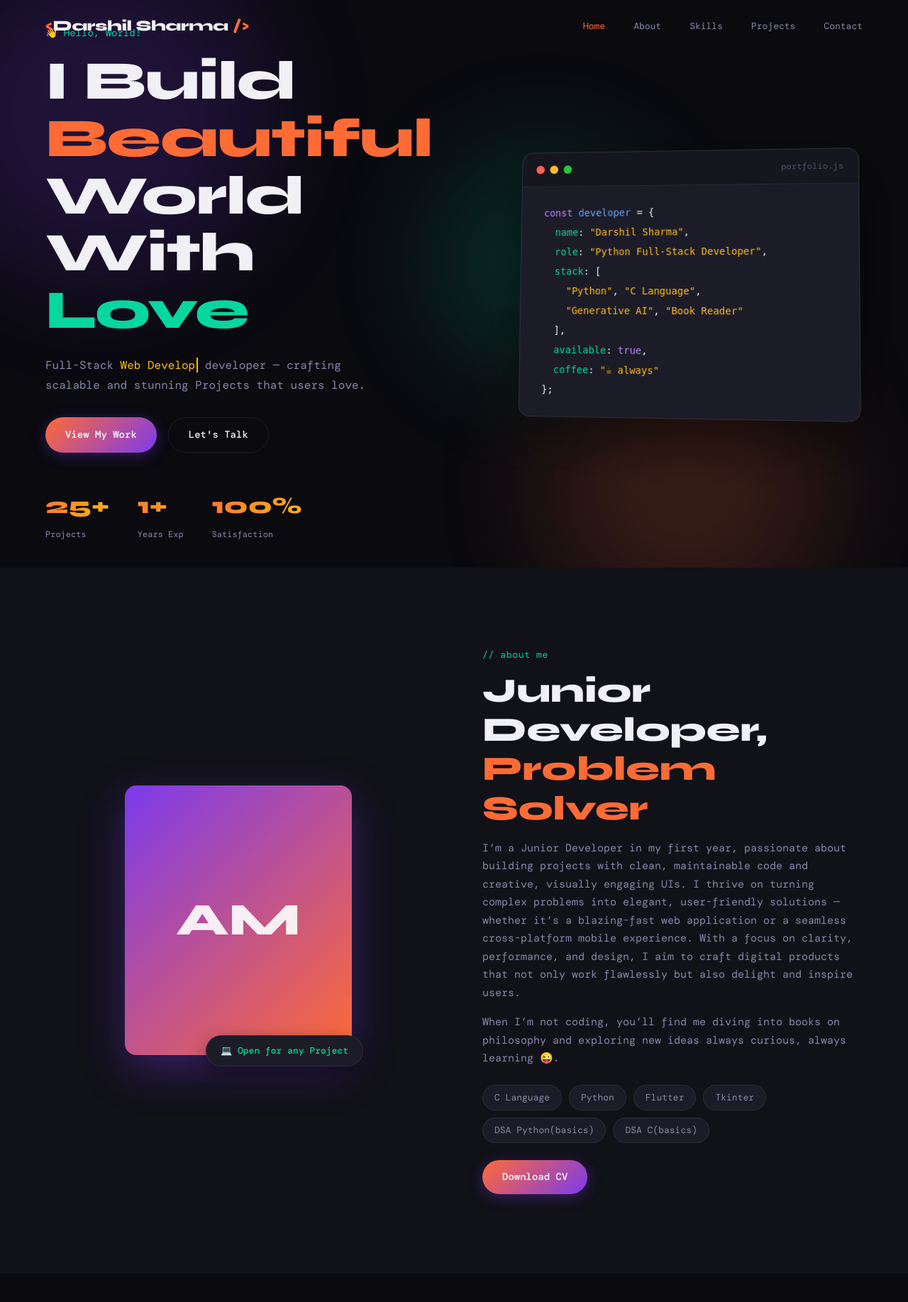
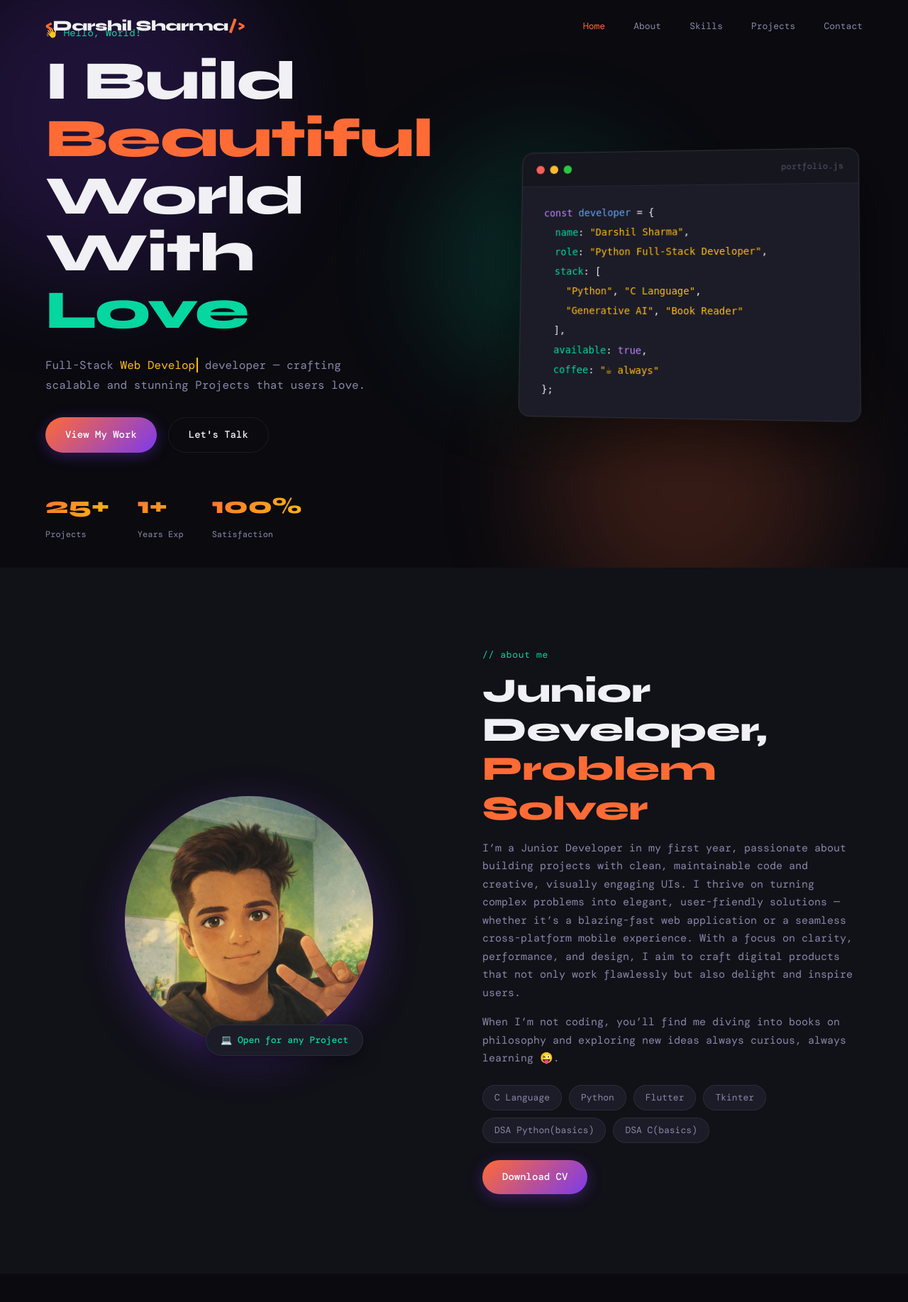
Before and after one commit to DarshiL-Sharma/dev-portfolio, a Flask app: page / in a window 1280 px wide. Shown: the top 1835 px of the page at 71% size. Run offline with Flask 3, Linux system fonts and the light colour scheme; some web fonts are replaced.

Commit message:
update image

```diff
--- a/static/css/style.css
+++ b/static/css/style.css
@@ -658,3 +658,19 @@ img { max-width: 100%; display: block; }
   .hero-title { font-size: 2.5rem; }
   .navbar { padding: 1rem 1.5rem; }
 }
+
+.about-img-placeholder {
+  width: 350px;
+  height: 350px;
+  border-radius: 50%; /* makes it circular */
+  overflow: hidden;
+  display: flex;
+  align-items: center;
+  justify-content: center;
+}
+
+.about-img {
+  width: 100%;
+  height: 100%;
+  object-fit: cover; /* ensures the image fills nicely */
+}
--- a/templates/home_page.html
+++ b/templates/home_page.html
@@ -12,7 +12,7 @@
   <!-- NAV -->
   <nav class="navbar" id="navbar">
     <div class="nav-logo">
-      <span class="logo-bracket">&lt;</span>Darshil Sharma <span class="logo-bracket">/&gt;</span>
+      <span class="logo-bracket">&lt;</span>Darshil Sharma<span class="logo-bracket">/&gt;</span>
     </div>
     <ul class="nav-links">
       <li><a href="#hero">Home</a></li>
@@ -79,7 +79,7 @@
       <div class="about-left">
         <div class="about-img-wrap">
           <div class="about-img-placeholder">
-            <span>AM</span>
+              <img src="static/images/img.png" alt="Darshil Sharma" class="about-img" />
           </div>
           <div class="about-badge">
             <span>💻</span> Open for any Project
```
Also changed, not shown: static/images/img.png (added).
